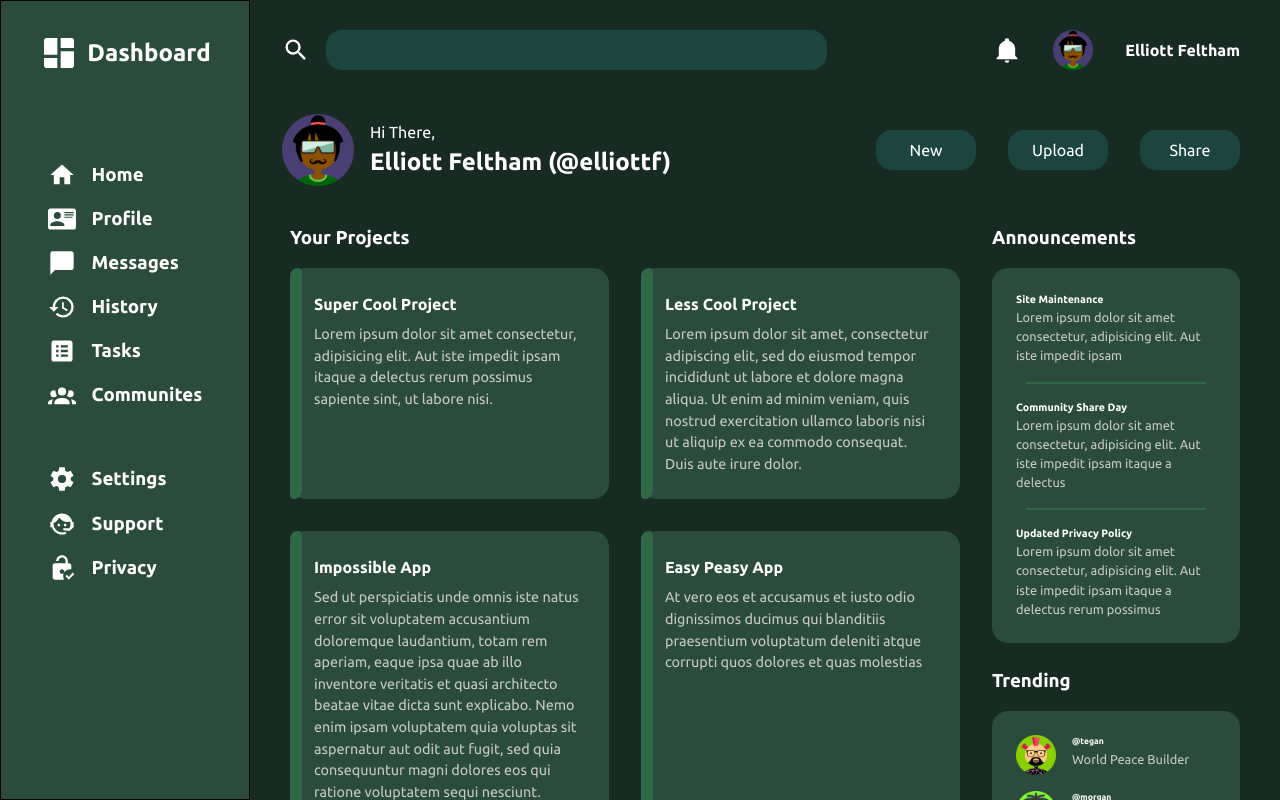
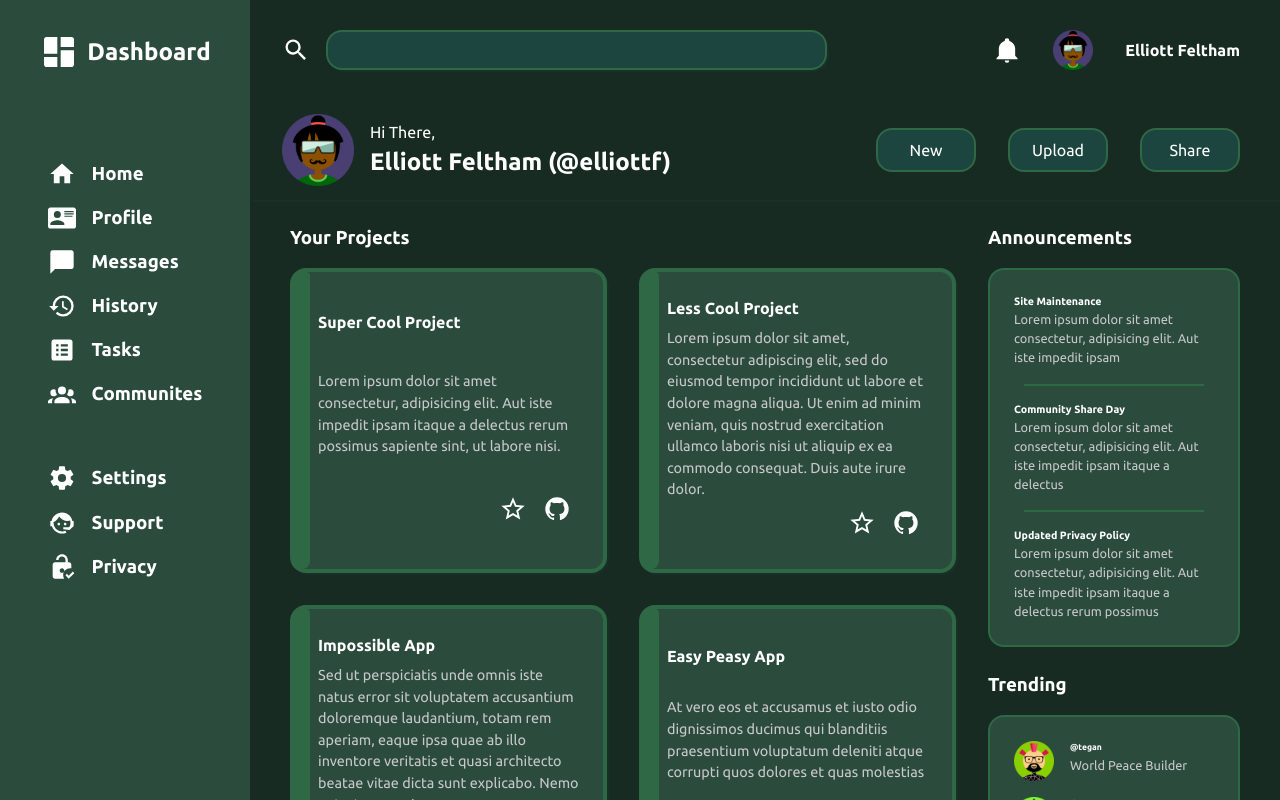
Before and after one commit to elliottfeltham/odin-dashboard, a plain HTML site: page index.html in a window 1280 px wide. Drawn offline with Linux system fonts and the light colour scheme.

Commit message:
Add complete styling

```diff
--- a/index.html
+++ b/index.html
@@ -18,17 +18,18 @@
         <header>
             <div class="header-container">
                 <div class="search-bar">
-                    <img src="icons/magnify.svg" id="search" alt="magnifying glass" height="28px" width="28px">
+                    <img class="btn" src="icons/magnify.svg" id="search" alt="magnifying glass" height="28px"
+                        width="28px">
                     <input type="search" name="search-bar" id="search-bar">
                 </div>
                 <div class="account-container">
-                    <img src="icons/bell.svg" id="notification" alt="bell" height="28px" width="28px">
-                    <img src="images/Avatar 1.png" id="user-icon-small" alt="profile picture" height="40px"
+                    <img class="btn" src="icons/bell.svg" id="notification" alt="bell" height="28px" width="28px">
+                    <img class="btn" src="images/Avatar 1.png" id="user-icon-small" alt="profile picture" height="40px"
                         width="40px">
                     <h4>Elliott Feltham</h4>
                 </div>
                 <div class="header-text">
-                    <img src="images/Avatar 1.png" id="user-icon-large" alt="profile picture" height="72px"
+                    <img class="btn" src="images/Avatar 1.png" id="user-icon-large" alt="profile picture" height="72px"
                         width="72px">
                     <div>
                         <p id="greeting">Hi There,</p>
@@ -44,11 +45,11 @@
         </header>
         <nav>
             <div class="sidebar-container">
-                <div class="dashboard-title">
+                <a href="#" class="dashboard-title">
                     <img src="icons/view-dashboard.svg" id="dashboard-icon" alt="dashboard icon" height="40px"
                         width="40px">
                     <h1>Dashboard</h1>
-                </div>
+                </a>
                 <ul class="nav-list">
                     <li class="nav-item">
                         <a href="#">
@@ -124,6 +125,10 @@
                             <h4>Super Cool Project</h4>
                             <span>Lorem ipsum dolor sit amet consectetur, adipisicing elit. Aut iste impedit ipsam
                                 itaque a delectus rerum possimus sapiente sint, ut labore nisi.</span>
+                            <div class="project-icons">
+                                <img class="btn" src="icons/star-outline.svg" alt="star" height="28px" width="28px">
+                                <img class="btn" src="icons/github.svg" alt="github icon" height="28px" width="28px">
+                            </div>
                             <div class="accent-line"></div>
                         </li>
                         <li class="project-card">
@@ -132,33 +137,51 @@
                                 incididunt ut labore et dolore magna aliqua. Ut enim ad minim veniam, quis nostrud
                                 exercitation ullamco laboris nisi ut aliquip ex ea commodo consequat. Duis aute irure
                                 dolor.</span>
+                            <div class="project-icons">
+                                <img class="btn" src="icons/star-outline.svg" alt="star" height="28px" width="28px">
+                                <img class="btn" src="icons/github.svg" alt="github icon" height="28px" width="28px">
+                            </div>
                             <div class="accent-line"></div>
                         </li>
                         <li class="project-card">
                             <h4>Impossible App</h4>
                             <span>Sed ut perspiciatis unde omnis iste natus error sit voluptatem accusantium doloremque
                                 laudantium, totam rem aperiam, eaque ipsa quae ab illo inventore veritatis et quasi
-                                architecto beatae vitae dicta sunt explicabo. Nemo enim ipsam voluptatem quia voluptas
-                                sit aspernatur aut odit aut fugit, sed quia consequuntur magni dolores eos qui ratione
-                                voluptatem sequi nesciunt.</span>
+                                architecto beatae vitae dicta sunt explicabo. Nemo enim ipsam voluptatem.</span>
+                            <div class="project-icons">
+                                <img class="btn" src="icons/star-outline.svg" alt="star" height="28px" width="28px">
+                                <img class="btn" src="icons/github.svg" alt="github icon" height="28px" width="28px">
+                            </div>
                             <div class="accent-line"></div>
                         </li>
                         <li class="project-card">
                             <h4>Easy Peasy App</h4>
                             <span>At vero eos et accusamus et iusto odio dignissimos ducimus qui blanditiis praesentium
                                 voluptatum deleniti atque corrupti quos dolores et quas molestias</span>
+                            <div class="project-icons">
+                                <img class="btn" src="icons/star-outline.svg" alt="star" height="28px" width="28px">
+                                <img class="btn" src="icons/github.svg" alt="github icon" height="28px" width="28px">
+                            </div>
                             <div class="accent-line"></div>
                         </li>
                         <li class="project-card">
                             <h4>Ad Blocker</h4>
                             <span>Ut enim ad minima veniam, quis nostrum exercitationem ullam corporis suscipit
                                 laboriosam, nisi ut aliquid ex ea commodi consequatur?</span>
+                            <div class="project-icons">
+                                <img class="btn" src="icons/star-outline.svg" alt="star" height="28px" width="28px">
+                                <img class="btn" src="icons/github.svg" alt="github icon" height="28px" width="28px">
+                            </div>
                             <div class="accent-line"></div>
                         </li>
                         <li class="project-card">
                             <h4>Money Maker</h4>
                             <span>Lorem ipsum dolor sit amet consectetur, adipisicing elit. Aut iste impedit ipsam
                                 itaque a delectus rerum possimus sapiente sint, ut labore nisi.</span>
+                            <div class="project-icons">
+                                <img class="btn" src="icons/star-outline.svg" alt="star" height="28px" width="28px">
+                                <img class="btn" src="icons/github.svg" alt="github icon" height="28px" width="28px">
+                            </div>
                             <div class="accent-line"></div>
                         </li>
                     </ul>
@@ -191,8 +214,8 @@
                         <ul class="trending-card">
                             <li class="user-card">
                                 <a href="#">
-                                    <img src="images/Avatar 2.png" id="1st-user-icon" alt="1st user icon" height="40px"
-                                        width="40px">
+                                    <img class="btn" src="images/Avatar 2.png" id="1st-user-icon" alt="1st user icon"
+                                        height="40px" width="40px">
                                     <div class="profile-container">
                                         <h6>@tegan</h6>
                                         <span>World Peace Builder</span>
@@ -201,8 +224,8 @@
                             </li>
                             <li class="user-card">
                                 <a href="#">
-                                    <img src="images/Avatar 3.png" id="2nd-user-icon" alt="2nd user icon" height="40px"
-                                        width="40px">
+                                    <img class="btn" src="images/Avatar 3.png" id="2nd-user-icon" alt="2nd user icon"
+                                        height="40px" width="40px">
                                     <div class="profile-container">
                                         <h6>@morgan</h6>
                                         <span>Super Cool Project</span>
@@ -211,8 +234,8 @@
                             </li>
                             <li class="user-card">
                                 <a href="#">
-                                    <img src="images/Avatar 4.png" id="3rd-user-icon" alt="3rd user icon" height="40px"
-                                        width="40px">
+                                    <img class="btn" src="images/Avatar 4.png" id="3rd-user-icon" alt="3rd user icon"
+                                        height="40px" width="40px">
                                     <div class="profile-container">
                                         <h6>@kendall</h6>
                                         <span>Life Changing App</span>
@@ -221,8 +244,8 @@
                             </li>
                             <li class="user-card">
                                 <a href="#">
-                                    <img src="images/Avatar 5.png" id="4th-user-icon" alt="4th user icon" height="40px"
-                                        width="40px">
+                                    <img class="btn" src="images/Avatar 5.png" id="4th-user-icon" alt="4th user icon"
+                                        height="40px" width="40px">
                                     <div class="profile-container">
                                         <h6>@alex</h6>
                                         <span>No Traffic Maker</span>
--- a/style.css
+++ b/style.css
@@ -7,6 +7,7 @@
 	--secondary-text: #c8c8c8;
 	--primary-accent: #2f6844;
 	--secondary-accent: #1c453f;
+	--shadow: 2px 2px 0px rgba(28, 69, 63, 0.2);
 }
 
 /* Reset */
@@ -24,7 +25,9 @@
 
 html,
 body {
-	font-family: "Ubuntu";
+	font-family: "Ubuntu", system-ui, -apple-system, BlinkMacSystemFont,
+		"Segoe UI", Roboto, Oxygen, Ubuntu, Cantarell, "Open Sans",
+		"Helvetica Neue", sans-serif;
 	color: var(--primary-text);
 	height: 100%;
 	background-color: var(--primary-background);
@@ -92,13 +95,13 @@ header {
 	background-color: var(--primary-background);
 	grid-column: 2 / -1;
 	grid-row: 1 / 2;
+	height: 200px;
 }
 
 nav {
 	background-color: var(--secondary-background);
 	grid-column: 1 / 2;
 	grid-row: 1 / -1;
-	border: 1px solid black;
 }
 
 main {
@@ -111,10 +114,16 @@ main {
 /* Header */
 
 .header-container {
-	height: 100%;
+	position: relative; /* Allows z-index to work */
+	z-index: 10; /* Higher than the element below */
+	height: auto;
+	min-height: 200px;
 	display: grid;
 	grid-template-columns: 2fr 1fr;
 	grid-template-rows: 1fr 1fr;
+	border: 0px solid black;
+	overflow: visible;
+	box-shadow: var(--shadow);
 }
 
 .search-bar {
@@ -224,8 +233,9 @@ input[type="search"] {
 	background-color: var(--secondary-accent);
 	color: var(--primary-text);
 	outline: none;
-	border: none;
+	border: 2px solid var(--primary-accent);
 	border-radius: 16px;
+	box-shadow: var(--shadow);
 }
 
 button {
@@ -234,8 +244,17 @@ button {
 	padding: 8px;
 	color: var(--primary-text);
 	background-color: var(--secondary-accent);
-	border: 1px none var(--primary-text);
+	border: 2px solid var(--primary-accent);
 	border-radius: 16px;
+	transition: all 0.2s ease-in-out;
+	position: relative;
+}
+
+button:hover {
+	color: var(--primary-text);
+	background-color: var(--primary-accent);
+	cursor: pointer;
+	top: -4px;
 }
 
 /* Navigation */
@@ -269,12 +288,28 @@ span {
 	position: relative;
 	display: flex;
 	flex-direction: column;
+	justify-content: space-around;
 	background-color: var(--secondary-background);
 	padding: 24px;
+	border: 4px solid var(--primary-accent);
 	border-radius: 16px;
+	box-shadow: var(--shadow);
 }
 
-.user-card > a {
+.project-card:hover {
+	box-shadow: var(--shadow);
+	top: -4px;
+}
+
+.project-icons {
+	display: flex;
+	justify-content: flex-end;
+	align-items: end;
+	gap: 16px;
+	padding: 8px;
+}
+
+a {
 	color: var(--primary-text);
 }
 
@@ -288,6 +323,7 @@ span {
 	width: 100%;
 	background-color: var(--secondary-background);
 	padding: 24px;
+	border: 2px solid var(--primary-accent);
 	border-radius: 16px;
 }
 
@@ -328,11 +364,24 @@ span {
 
 .accent-line {
 	height: 100%;
-	width: 12px;
+	width: 16px;
 	position: absolute;
 	left: 0;
 	top: 0;
 	background-color: var(--primary-accent);
 	border-radius: 8px 4px;
 }
+
+a {
+	position: relative;
+}
+
+a:hover {
+	cursor: pointer;
+	top: -2px;
+}
+
+.btn {
+	cursor: pointer;
+}
 /* Media Queries */
```
